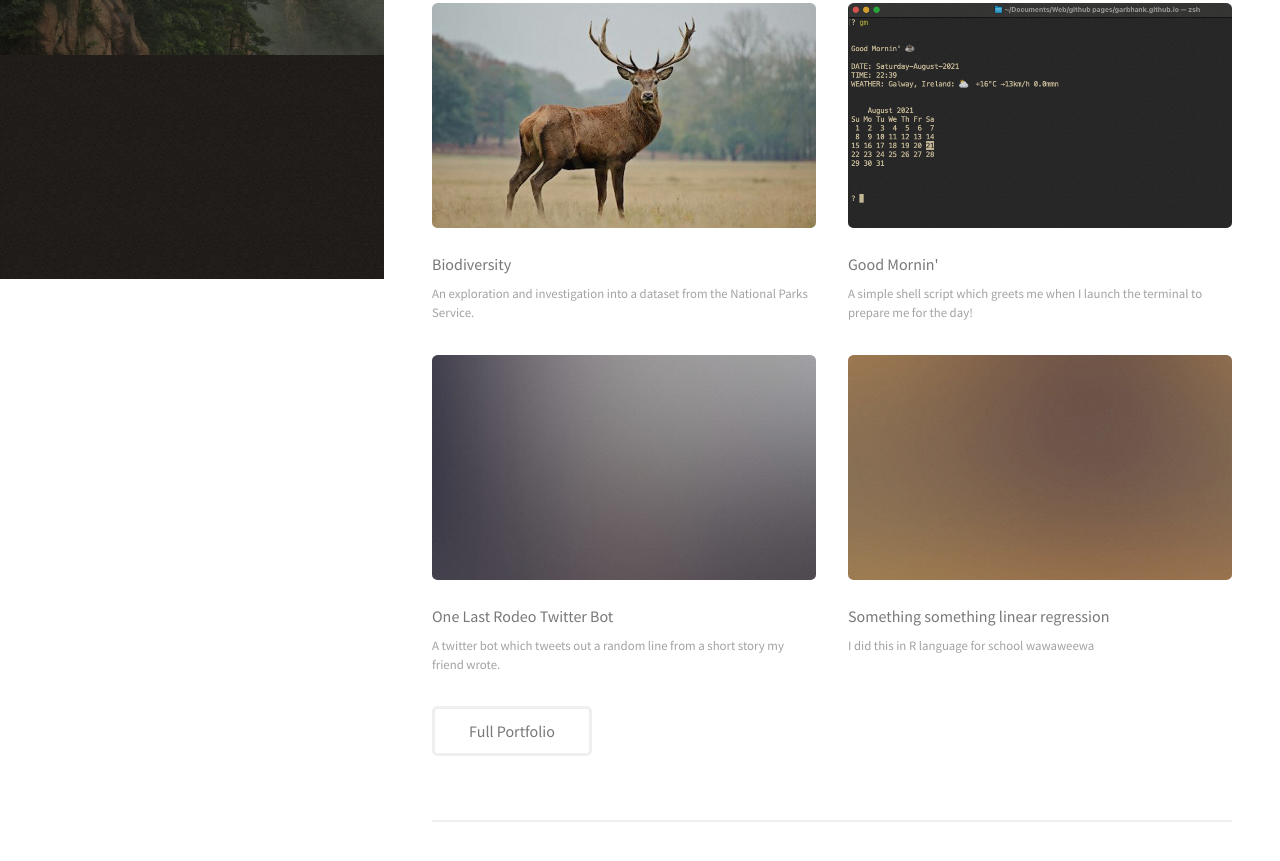
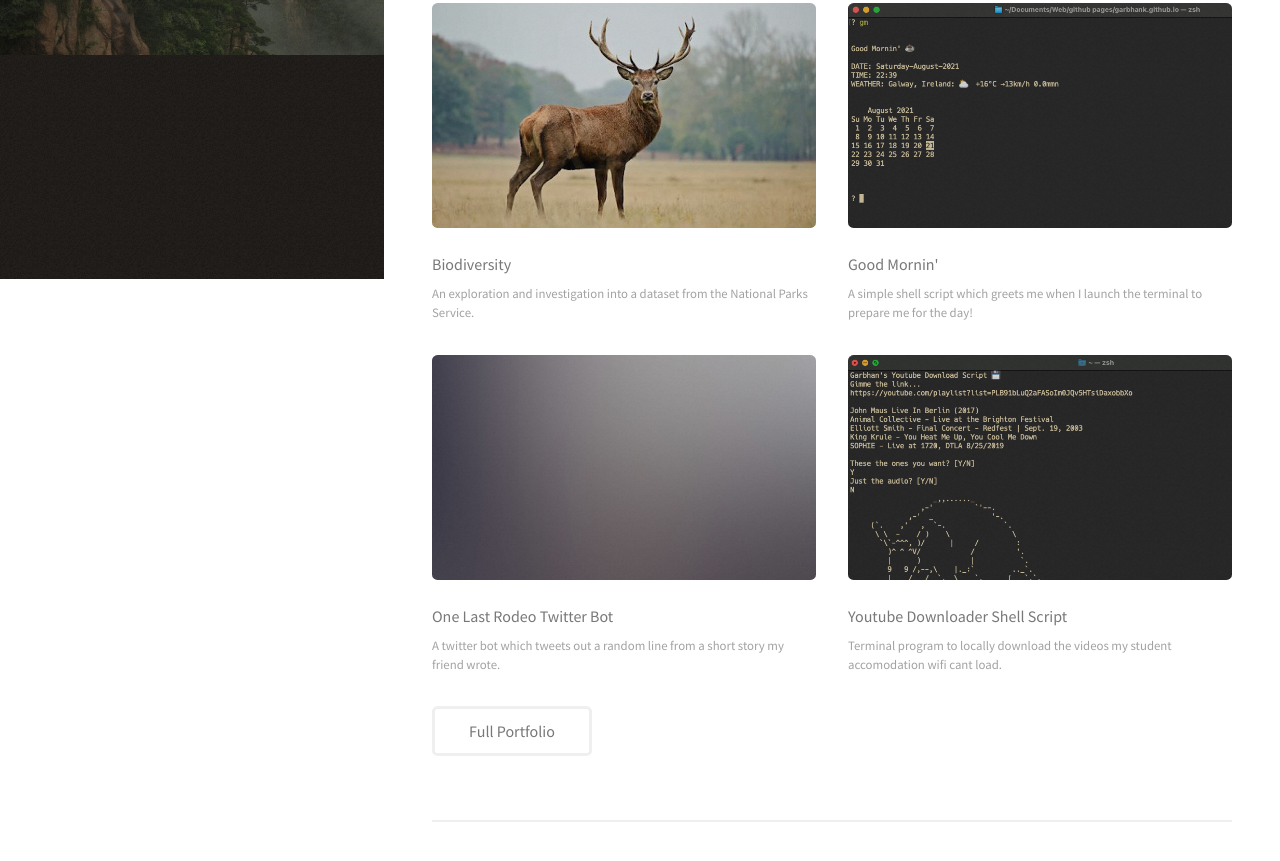
Before and after one commit to GarbhanK/garbhank.github.io, a plain HTML site: page index.html in a window 1280 px wide. Shown: the part 521-1382 px from the top of the page. Drawn offline with Linux system fonts and the light colour scheme; files whose address does not match are found by name.

Commit message:
Update index.html

```diff
--- a/index.html
+++ b/index.html
@@ -56,9 +56,9 @@
 								<p>A twitter bot which tweets out a random line from a short story my friend wrote.</p>
 							</article>
 							<article class="col-6 col-12-xsmall work-item">
-								<a href="resources/04.jpg" class="image fit thumb"><img src="resources/04.jpg" alt="" /></a>
-								<h3>Something something linear regression</h3>
-								<p>I did this in R language for school wawaweewa</p>
+								<a href="resources/04.jpg" class="image fit thumb"><img src="resources/ytdl_screenshot.png" alt="" /></a>
+								<h3>Youtube Downloader Shell Script</h3>
+								<p>Terminal program to locally download the videos my student accomodation wifi cant load.</p>
 							</article>
 						</div>
 						<ul class="actions">
```
